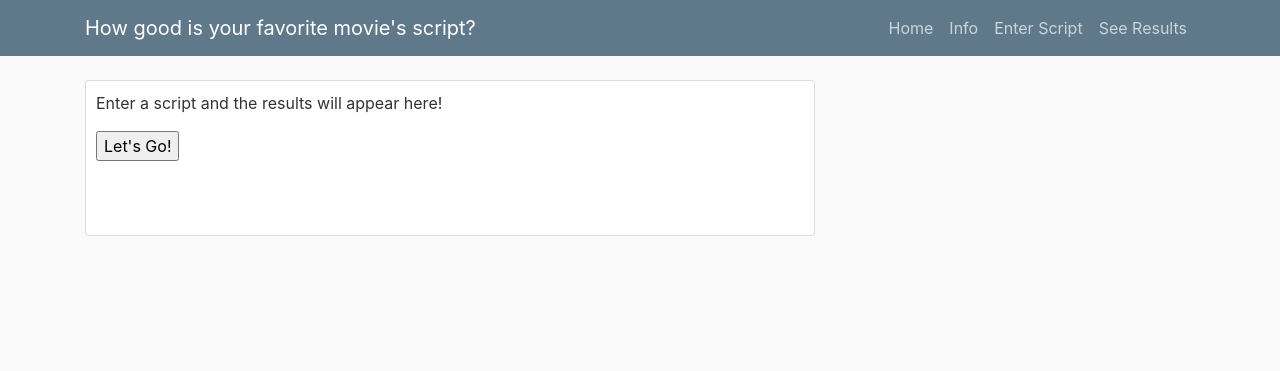
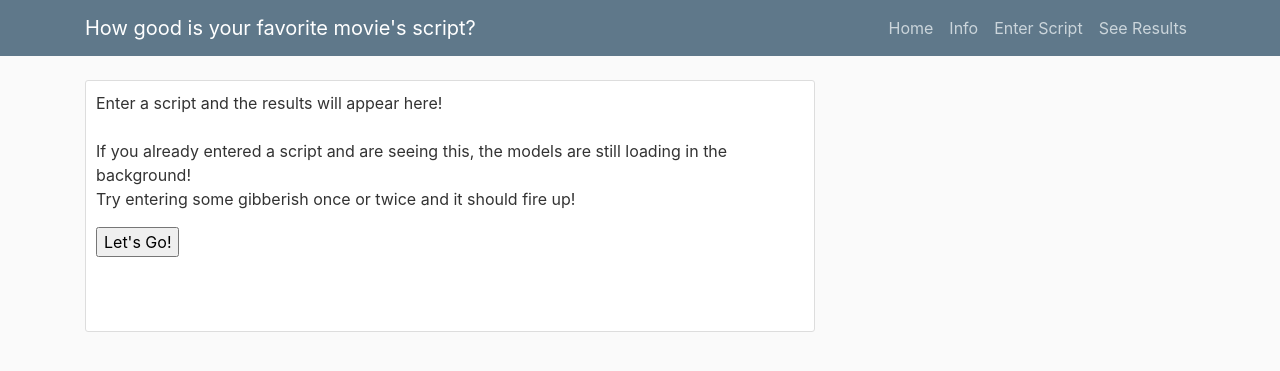
Before and after one commit to lougeo/NLP_Movie_Scripts, a Flask app: page /error in a window 1280 px wide. Shown: the top 371 px of the page. Run offline with Flask 2, Linux system fonts and the light colour scheme; parts of the project's set-up code (start-up, migrations or seed data) failed here and were passed over; some libraries are stand-ins or nearby versions.

Commit message:
Functional at domain name

```diff
--- a/web_app/templates/error.html
+++ b/web_app/templates/error.html
@@ -3,7 +3,9 @@
 {% block content %}
     <div class=content-section>
         <p>
-            Enter a script and the results will appear here! <br>
+            Enter a script and the results will appear here! <br><br>
+            If you already entered a script and are seeing this, the models are still loading in the background! <br>
+            Try entering some gibberish once or twice and it should fire up!
             <form action="/submit" method="post">
                 <input type="submit" value="Let's Go!">
             </form><br><br>
--- a/web_app/templates/home.html
+++ b/web_app/templates/home.html
@@ -10,7 +10,7 @@
         </h2>
         <br>
         <p>
-            This is a tool which models any movie script (or other text) you want, and tells you how good it thinks the script will do as a movie. <br> <br>
+            This is a tool which models any text you want, and tells you how good it thinks it will do as a movie. <br> <br>
 
             Check out the overall results, disclaimers, and further info about the models here:
             <form action="/info" method="post">
```
